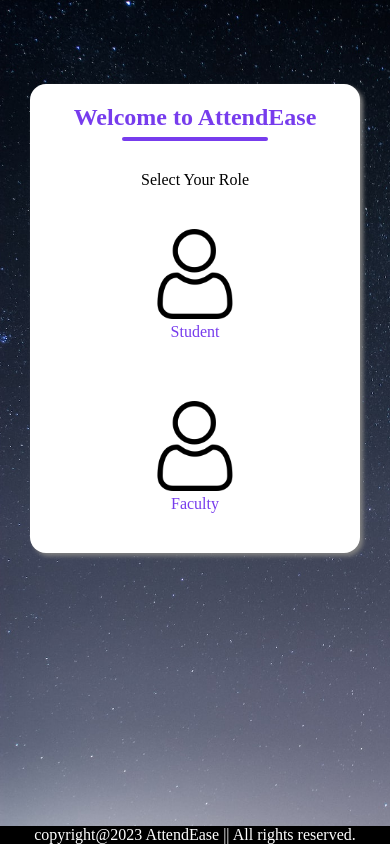
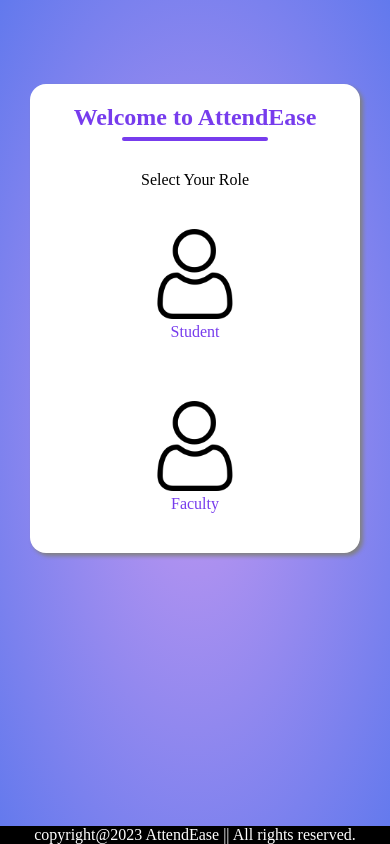
Before and after one commit to ishika3838/Attendance-App, a React (Create React App) app: page / in a window 390 px wide. Built offline with nearby package versions, Linux system fonts and the light colour scheme.

Commit message:
background change for phone view

```diff
--- a/src/index.css
+++ b/src/index.css
@@ -42,7 +42,9 @@ background-size: cover;
 @media screen and (max-width: 500px) {
   .maincontainer {
     /* background-color: rgb(251, 251, 251); */
-    background-image: url(../src/components/assets/background_phone.jpeg);
+    background:radial-gradient(rgb(195, 152, 241) , rgb(98, 121, 237));
+
+    /* background-image: url(../src/components/assets/background_phone.jpeg); */
     background-repeat: no-repeat;
     background-size: cover;
   }
```
Also changed, not shown: src/components/register/index.jsx (+9 -1 lines).
